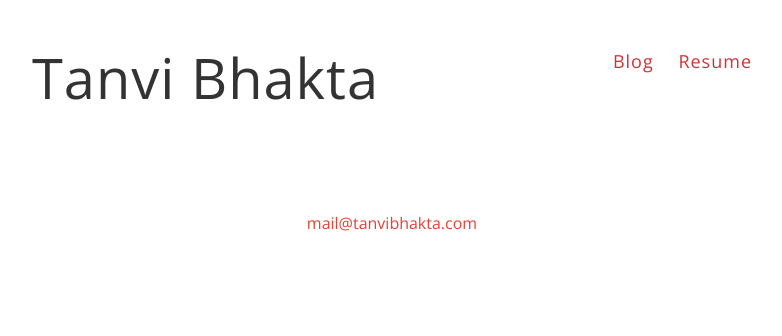
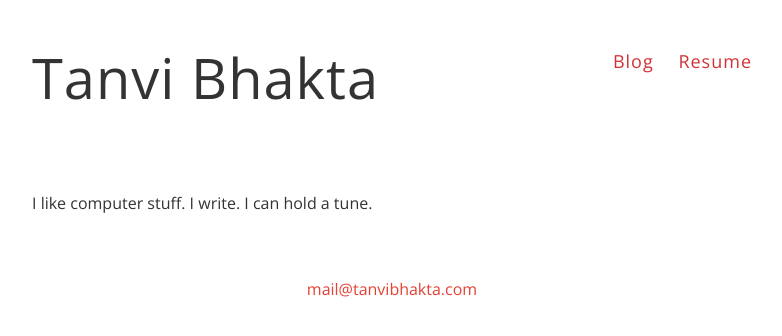
Before and after one commit to tanvibhakta/tanvibhakta-website, a Jekyll site: the page built from index.html, in a window 1280 px wide. Shown: the top 336 px of the page, without its empty margins (248-1030 px from the left). Built offline with Jekyll 4.4.1, drawn with Linux system fonts in a browser that asks for light colours.

Commit message:
add blurb

```diff
--- a/index.html
+++ b/index.html
@@ -1,3 +1,8 @@
 ---
 layout: default
 ---
+
+
+I like computer stuff.
+I write.
+I can hold a tune.
```
